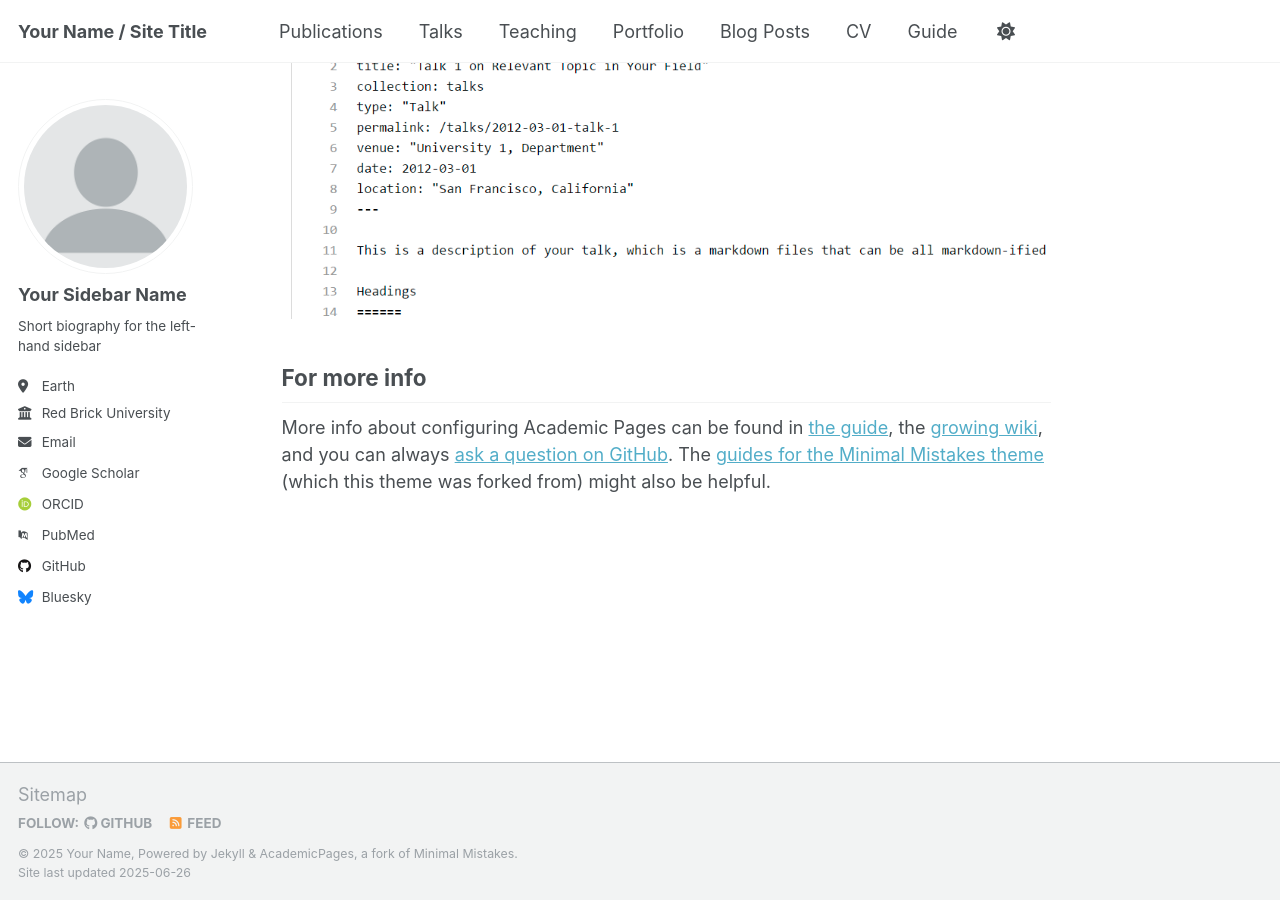
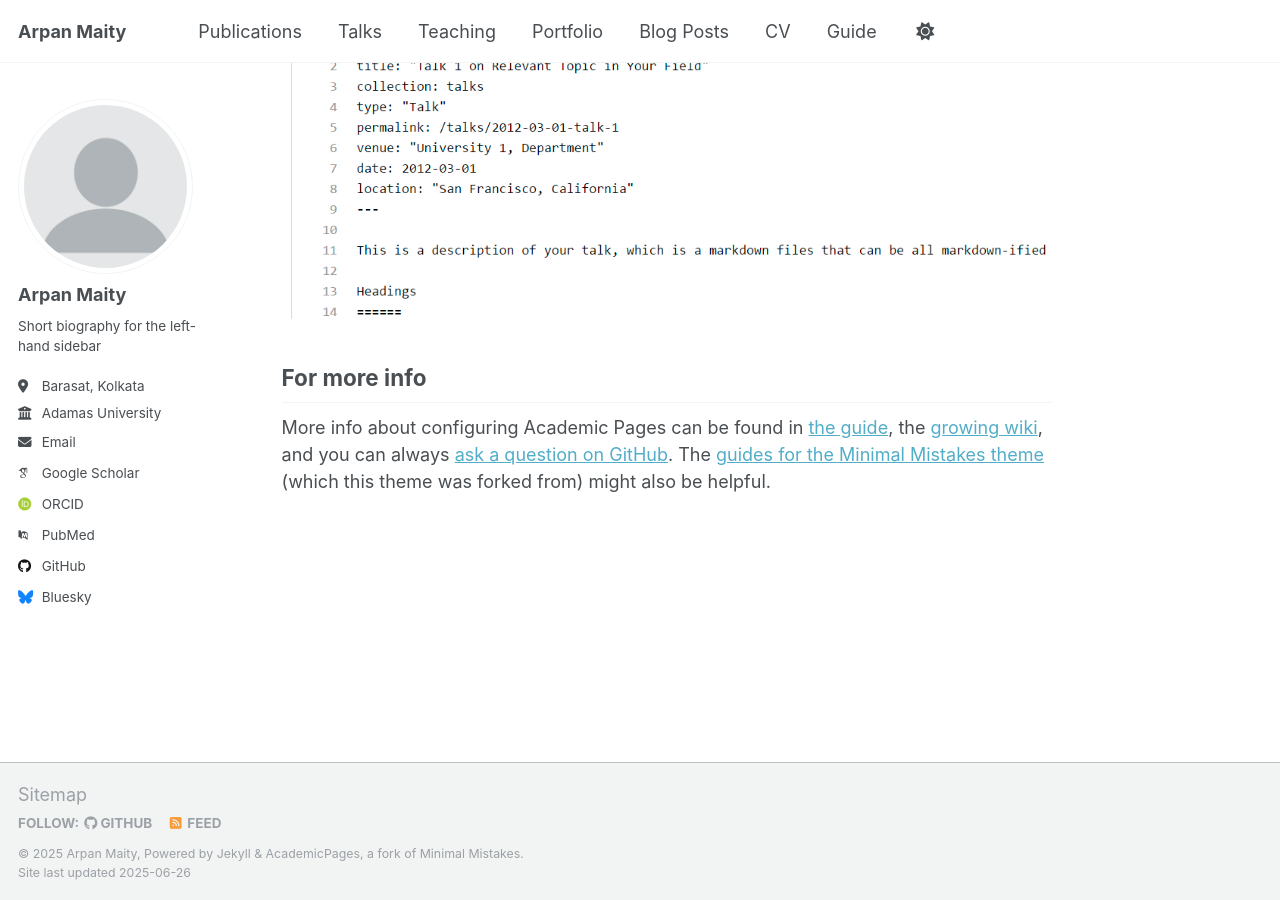
Before and after one commit to enderXM249/portfolio, a Jekyll site: the page built from _pages/about.md, in a window 1280 px wide and 900 px high, scrolled down 2636 px. Built offline with Jekyll 4.4.1, drawn with Linux system fonts in a browser that asks for light colours; some web fonts are replaced.

Commit message:
Update _config.yml

```diff
--- a/_config.yml
+++ b/_config.yml
@@ -9,10 +9,10 @@
 # Basic Site Settings
 locale                   : "en-US"
 site_theme               : "default"
-title                    : "Your Name / Site Title"
+title                    : "Arpan Maity"
 title_separator          : "-"
-name                     : &name "Your Name"
-description              : &description "personal description"
+name                     : &name "Arpan Maity"
+description              : &description "As a Master's student, I am immersed in the exciting realm of Artificial Intelligence, with a particular emphasis on its practical applications. My core interests lie in Image Processing, where I'm exploring topics such as object recognition, image segmentation, and generative models, and Natural Language Processing (NLP), including text analytics, machine translation, and conversational AI. I am continuously learning and expanding my skillset in these domains and am enthusiastic about collaborating on projects that push the boundaries of AI."
 url                      : https://academicpages.github.io # the base hostname & protocol for your site e.g. "https://[your GitHub username].github.io" or if you already have some other page hosted on Github then use "https://[your GitHub username].github.io/[Your Repo Name]"
 baseurl                  : "" # the subpath of your site, e.g. "/blog"
 repository               : "academicpages/academicpages.github.io"
@@ -23,13 +23,13 @@ repository               : "academicpages/academicpages.github.io"
 author:
   # Biographic information
   avatar           : "profile.png"
-  name             : "Your Sidebar Name"
+  name             : "Arpan Maity"
   pronouns         : # example: "she/her"
   bio              : "Short biography for the left-hand sidebar"
-  location         : "Earth"
-  employer         : "Red Brick University"
+  location         : "Barasat, Kolkata"
+  employer         : "Adamas University"
   uri              : # URL
-  email            : "none@example.org"
+  email            : "rajmaity185@gmail.com"
 
   # Academic websites
   academia         : # URL
```
